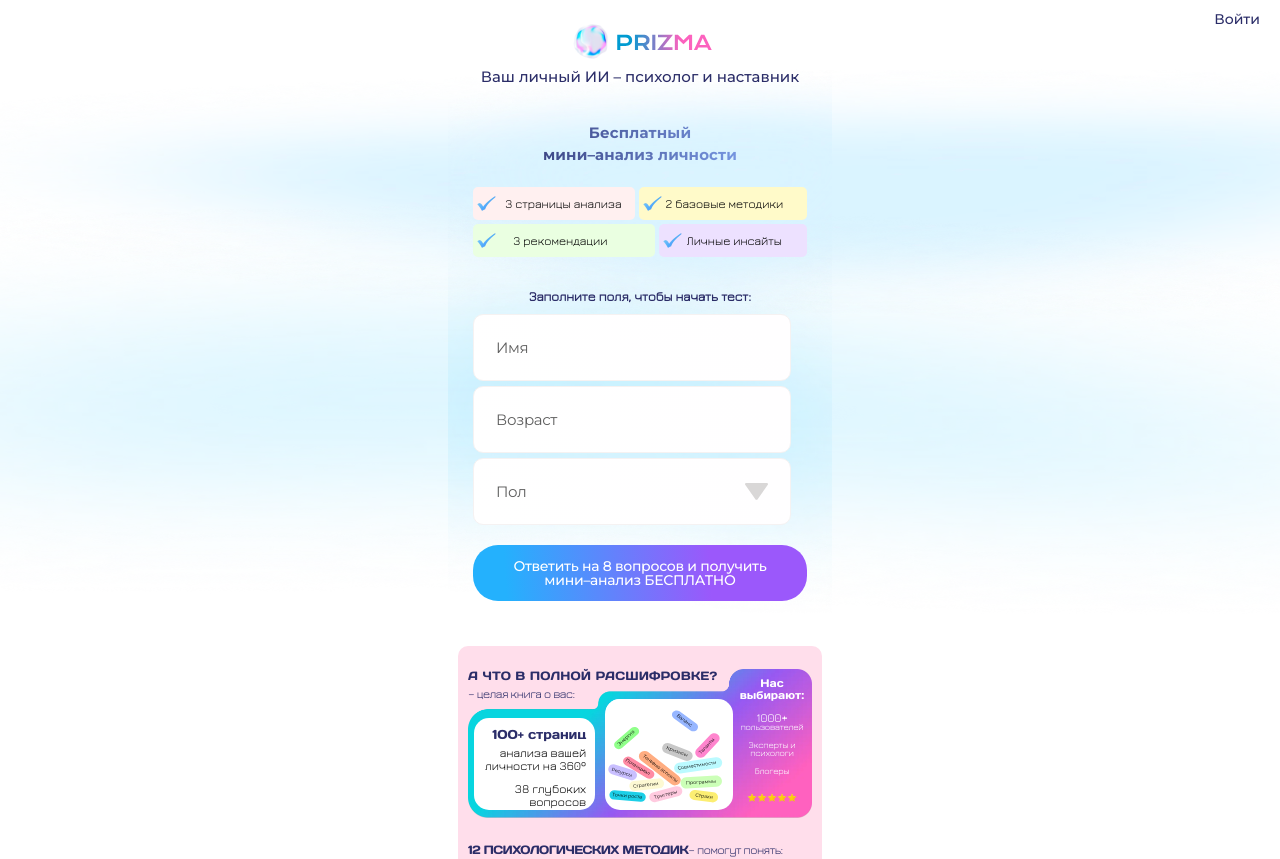
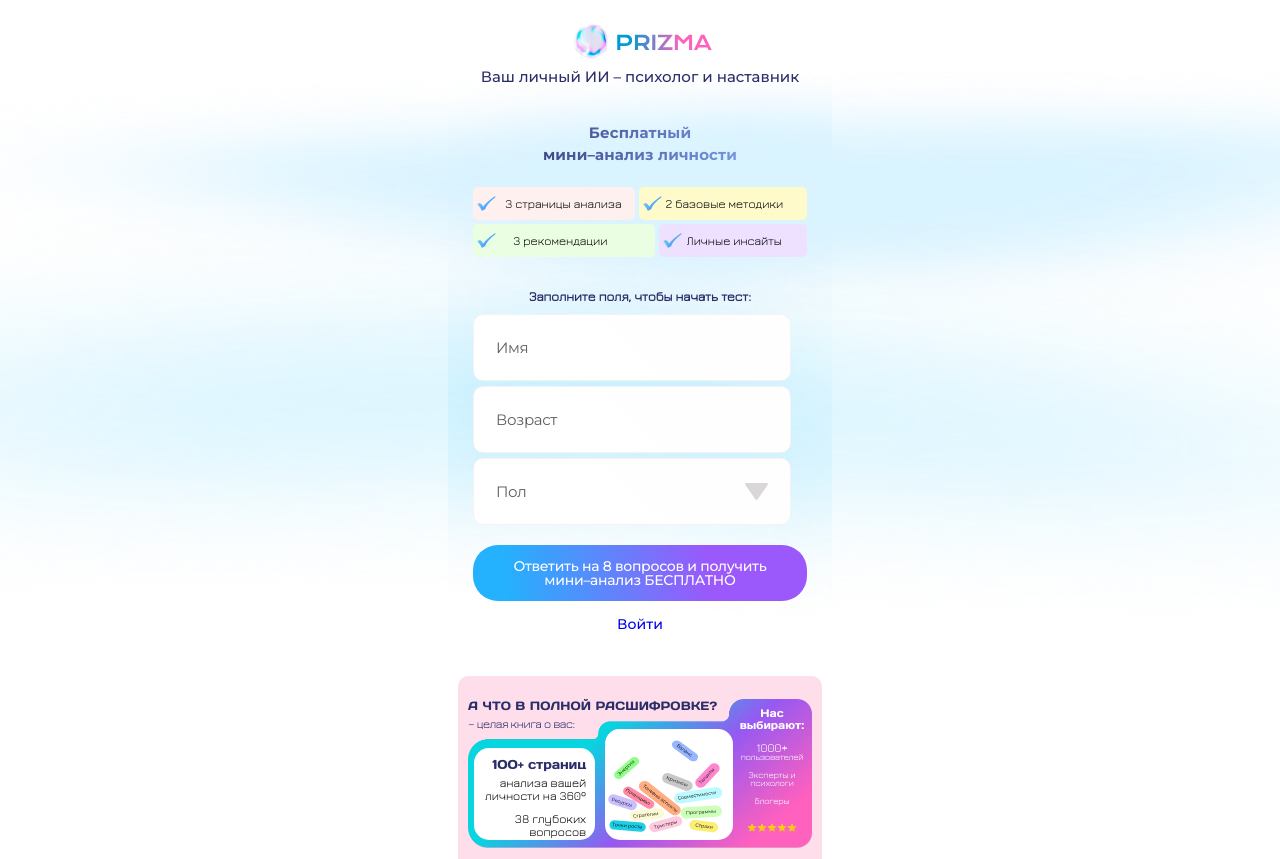
Before and after one commit to kmvit/prizma_pwa, a React (Vite) app in the folder frontend/: page / in a window 1280 px wide. Shown: the top 859 px of the page. Built offline with nearby package versions, Linux system fonts and the light colour scheme; no server answers.

Commit message:
тг авторизация2

```diff
--- a/frontend/src/App.jsx
+++ b/frontend/src/App.jsx
@@ -2,7 +2,6 @@ import { Fragment } from 'react'
 import { Routes, Route, Navigate } from 'react-router-dom'
 import { useAuth } from './contexts/AuthContext'
 import InstallBanner from './components/InstallBanner'
-import AppHeader from './components/AppHeader'
 import HomePage from './pages/HomePage'
 import LoginPage from './pages/LoginPage'
 import TelegramAuthCallbackPage from './pages/TelegramAuthCallbackPage'
@@ -27,7 +26,6 @@ function ProtectedRoute({ children }) {
 export default function App() {
   return (
     <Fragment>
-      <AppHeader />
       <Routes>
       <Route path="/" element={<HomePage />} />
       <Route path="/register" element={<Navigate to="/login" replace />} />
--- a/frontend/src/components/AppHeader.jsx
+++ /dev/null
@@ -1,18 +0,0 @@
-import { Link } from 'react-router-dom'
-import { useAuth } from '../contexts/AuthContext'
-
-export default function AppHeader() {
-  const { user } = useAuth()
-
-  return (
-    <header className="app-header">
-      {user ? (
-        <span className="app-header-user">
-          {user.telegram_username ? `@${user.telegram_username}` : user.name || 'user'} ({user.id})
-        </span>
-      ) : (
-        <Link to="/login" className="app-header-login">Войти</Link>
-      )}
-    </header>
-  )
-}
--- a/frontend/src/components/TelegramLoginButton.jsx
+++ b/frontend/src/components/TelegramLoginButton.jsx
@@ -7,12 +7,8 @@ const TELEGRAM_BOT_USERNAME = import.meta.env.VITE_TELEGRAM_BOT_USERNAME || ''
  * Использует data-auth-url (redirect) — надёжно в Yandex, Safari, при открытии из Telegram.
  * Требует VITE_TELEGRAM_BOT_USERNAME в .env (без @, например PrizmaBot)
  */
-export default function TelegramLoginButton({ onAuth, onError, buttonSize = 'large', className = '' }) {
+export default function TelegramLoginButton({ buttonSize = 'large', className = '' }) {
   const containerRef = useRef(null)
-  const onAuthRef = useRef(onAuth)
-  const onErrorRef = useRef(onError)
-  onAuthRef.current = onAuth
-  onErrorRef.current = onError
 
   useEffect(() => {
     if (!TELEGRAM_BOT_USERNAME || !containerRef.current) return
--- a/frontend/src/main.css
+++ b/frontend/src/main.css
@@ -421,25 +421,6 @@ body {
 .login {
     padding: 50px 26px 0 26px;
     max-width: 375px;
-}
-
-.app-header {
-    position: fixed;
-    top: 0;
-    right: 0;
-    padding: 12px 20px;
-    z-index: 100;
-    font-size: 14px;
-}
-
-.app-header-login {
-    color: #2b2d68;
-    font-weight: 500;
-}
-
-.app-header-user {
-    color: #2b2d68;
-    font-size: 13px;
 }
 
 .login-header {
--- a/frontend/src/pages/HomePage.jsx
+++ b/frontend/src/pages/HomePage.jsx
@@ -6,7 +6,7 @@ function useBodyClass(className) {
     return () => { document.body.className = '' }
   }, [className])
 }
-import { useNavigate, Navigate } from 'react-router-dom'
+import { useNavigate, Navigate, Link } from 'react-router-dom'
 import { useAuth } from '../contexts/AuthContext'
 import { api } from '../api/client'
 
@@ -154,6 +154,11 @@ export default function HomePage() {
             Ответить на 8 вопросов и получить
             мини–анализ БЕСПЛАТНО
           </button>
+          {!user && (
+            <div style={{ textAlign: 'center', padding: '16px 0 0', fontSize: '14px' }}>
+              <Link to="/login">Войти</Link>
+            </div>
+          )}
         </form>
       </div>
       <div className="quiz-benefits-container">
--- a/frontend/src/pages/LoginPage.jsx
+++ b/frontend/src/pages/LoginPage.jsx
@@ -1,6 +1,5 @@
-import { useState, useEffect } from 'react'
+import { useEffect } from 'react'
 import { Link } from 'react-router-dom'
-import { useAuth } from '../contexts/AuthContext'
 import TelegramLoginButton from '../components/TelegramLoginButton'
 
 function useBodyClass(className) {
@@ -8,9 +7,6 @@ function useBodyClass(className) {
 }
 
 export default function LoginPage() {
-  const { loginTelegram } = useAuth()
-  const [err, setErr] = useState('')
-
   useBodyClass('bodyLogin')
 
   return (
@@ -21,16 +17,8 @@ export default function LoginPage() {
         <p className="login-subtitle">Войдите через Telegram, чтобы начать тест</p>
       </div>
       <div className="login-form">
-        {err && <p style={{ color: '#fb0e12', fontSize: '14px', marginBottom: '10px', textAlign: 'center' }}>{err}</p>}
         <div style={{ display: 'flex', justifyContent: 'center' }}>
-          <TelegramLoginButton
-            onAuth={async (user) => {
-              await loginTelegram(user)
-              window.location.replace('/')
-            }}
-            onError={setErr}
-            buttonSize="large"
-          />
+          <TelegramLoginButton buttonSize="large" />
         </div>
       </div>
     </main>
```
